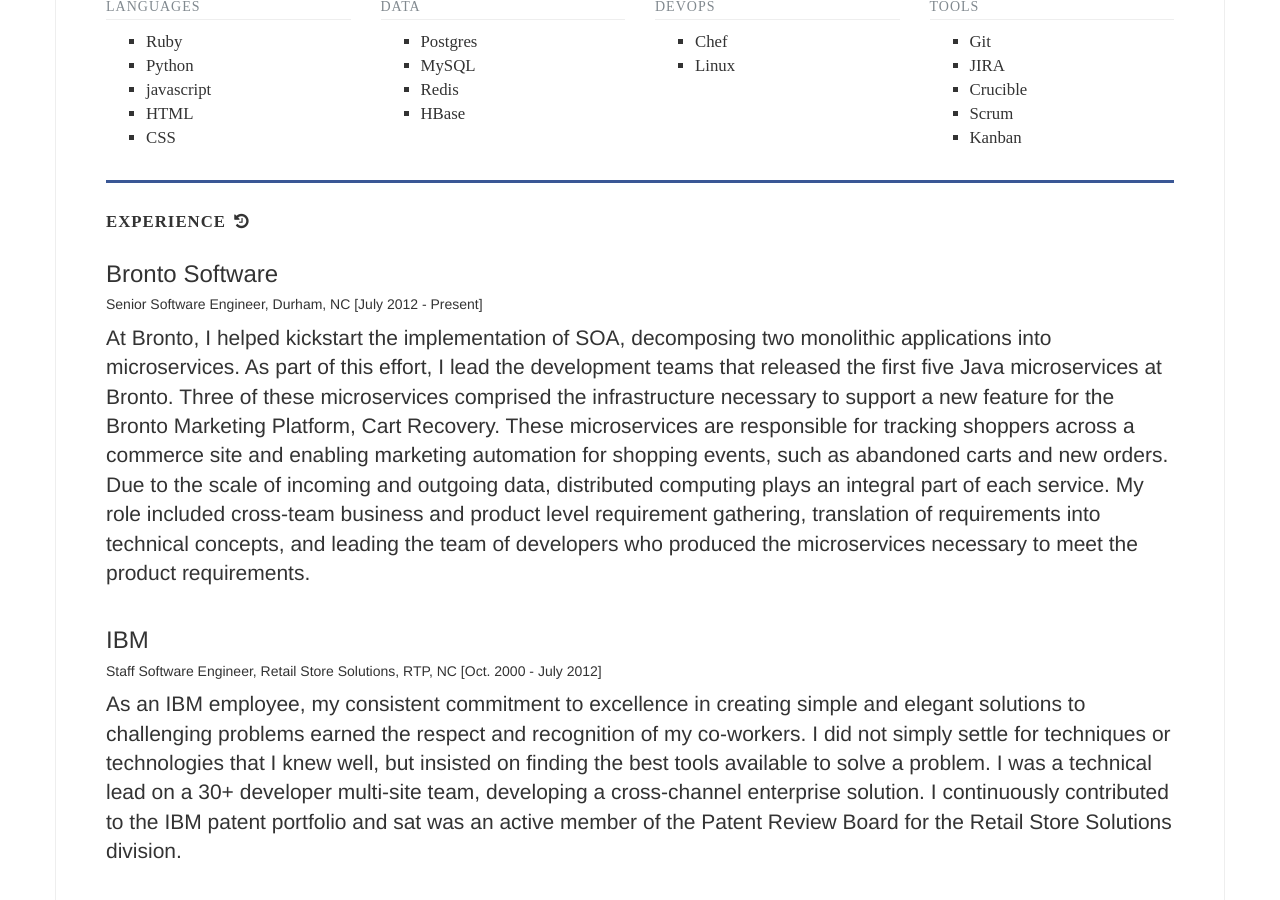
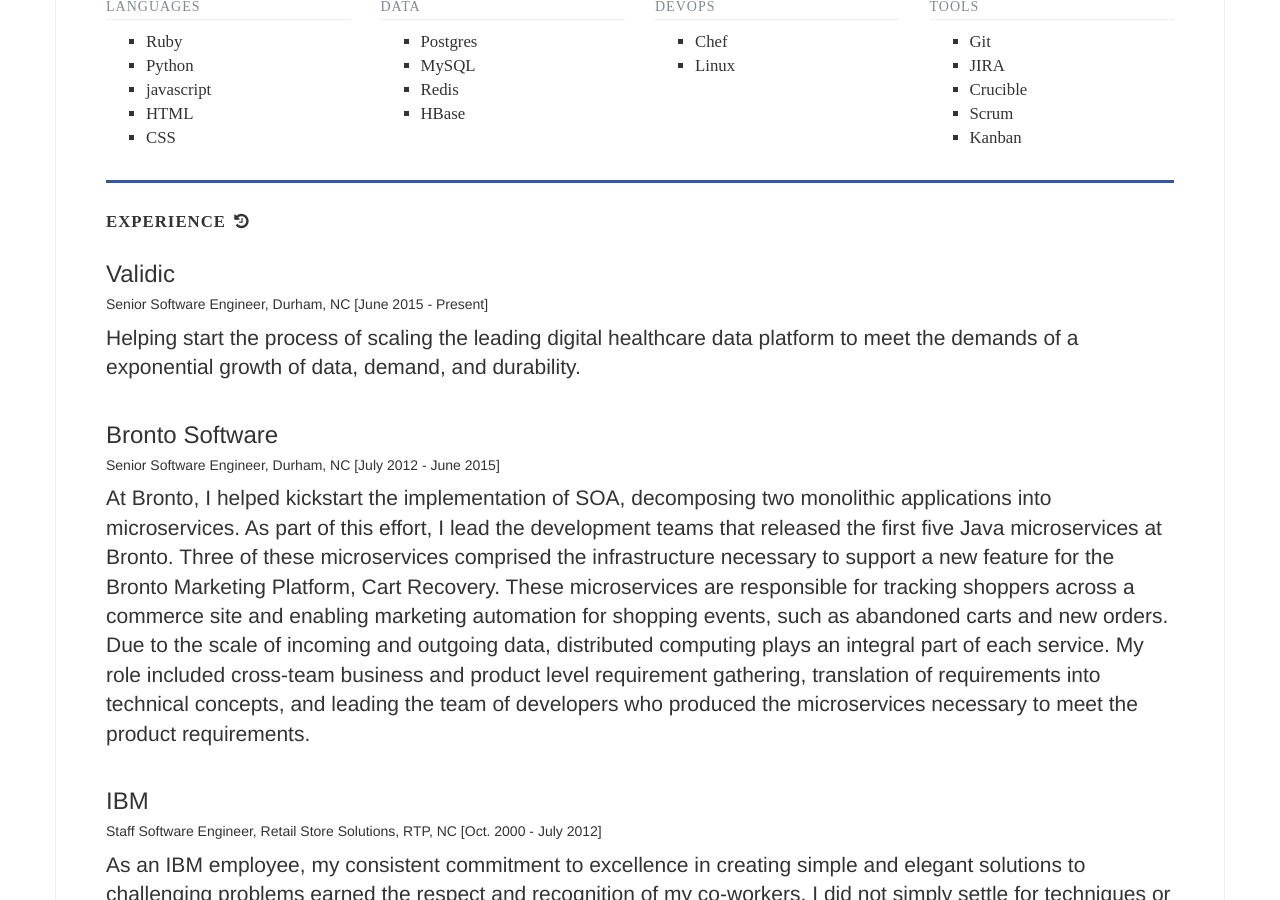
Before and after one commit to jarrad/jarrad.github.io, a Jekyll site: the page built from index.html, in a window 1280 px wide and 900 px high, scrolled down 601 px. Built offline with Jekyll 4.4.1, drawn with Linux system fonts in a browser that asks for light colours; nearby versions of some CDN libraries; some web fonts are replaced.

Commit message:
add Validic experience

```diff
--- a/_data/experience.yml
+++ b/_data/experience.yml
@@ -1,8 +1,15 @@
+- employer: Validic
+  title: Senior Software Engineer
+  location: Durham, NC
+  start_date: June 2015
+  end_date: Present
+  description: "Helping start the process of scaling the leading digital healthcare data platform to meet the demands of a exponential growth of data, demand, and durability."
+
 - employer: Bronto Software
   title: Senior Software Engineer
   location: Durham, NC
   start_date: July 2012
-  end_date: Present
+  end_date: June 2015
   description: "At Bronto, I helped kickstart the implementation of SOA, decomposing two monolithic applications into microservices. As part of this effort, I lead the development teams that released the first five Java microservices at Bronto. Three of these microservices comprised the infrastructure necessary to support a new feature for the Bronto Marketing Platform, Cart Recovery. These microservices are responsible for tracking shoppers across a commerce site and enabling marketing automation for shopping events, such as abandoned carts and new orders. Due to the scale of incoming and outgoing data, distributed computing plays an integral part of each service. My role included cross-team business and product level requirement gathering, translation of requirements into technical concepts, and leading the team of developers who produced the microservices necessary to meet the product requirements."
 
 - employer: IBM
```
Also changed, not shown: 1 other file.
